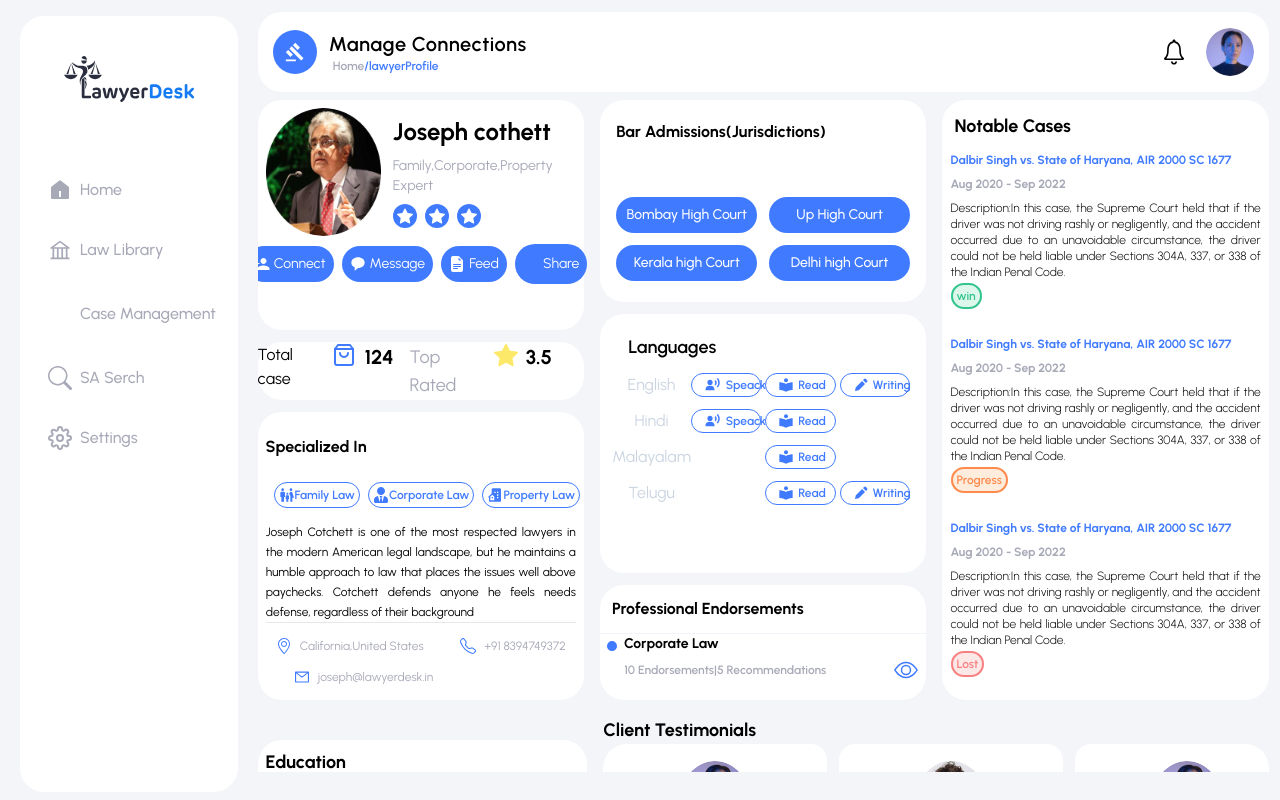
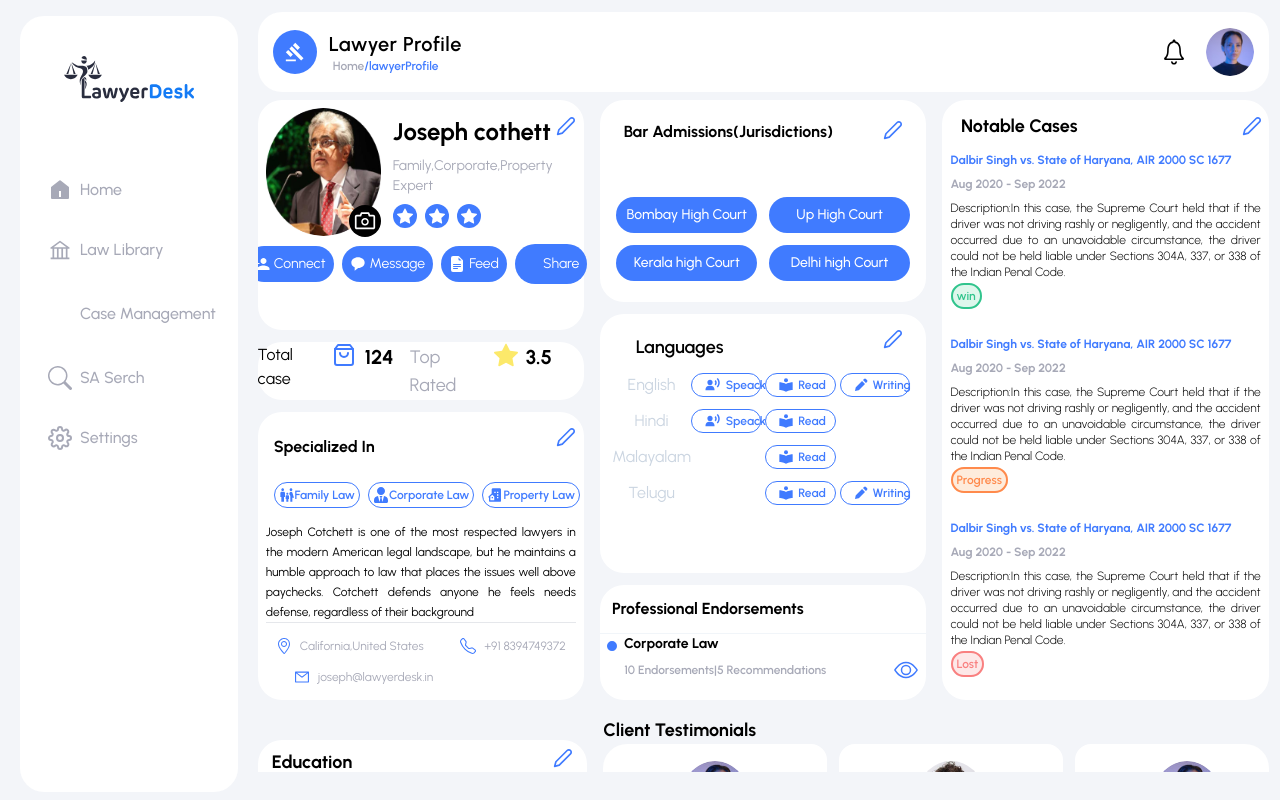
Before and after one commit to MHDRabeeh/lawyerDesk-New, a React app: page /lawyerProfile in a window 1280 px wide. Built offline with nearby package versions, Linux system fonts and the light colour scheme; some icons are missing; the HTML template or start-up script is replaced by a standard one.

Commit message:
update lawyer profile page

```diff
--- a/src/Components/Languages.jsx
+++ b/src/Components/Languages.jsx
@@ -1,5 +1,6 @@
 import React from 'react'
 import { BiSolidUserVoice, BiSolidBookReader, BiSolidPencil } from "react-icons/bi";
+import { LuEdit2 } from "react-icons/lu";
 
 
 
@@ -14,7 +15,11 @@ const Languages = () => {
     ]
     return (
         <div className='w-[90%] h-[97%]'>
+            <div className='w-[95%] flex justify-between mx-auto'>
+
             <p className='font-semibold p-3 text-lg'>Languages</p>
+            <span><LuEdit2 className="text-[#407BFF] text-xl mt-2"/></span>
+            </div>
             <div className='flex flex-col gap-3 justify-evenly items-center'>
                 {langKnowlodge.map((item,i) => (
                     <div key={i} className='grid grid-cols-4 gap-1 justify-around'>
--- a/src/Components/ProfessionalAffiliations.jsx
+++ b/src/Components/ProfessionalAffiliations.jsx
@@ -2,11 +2,16 @@ import React from 'react'
 import image1 from '../assets/image1.jpg'
 import image2 from '../assets/image2.jpg'
 import image3 from '../assets/image3.jpg'
+import { LuEdit2 } from "react-icons/lu";
 
 const ProfessionalAffiliations = () => {
     return (
         <>
+        <div className='w-[95%] flex gap-2 mt-1'>
         <p className="font-bold text-lg">Publications & Media Appearances</p>
+        <span><LuEdit2 className="text-[#407BFF] text-xl" /></span>
+
+        </div>
         <div className=" h-44 w-[79vw] rounded-3xl mt-4 overflow-y-auto scrollbar-hide snapp grid grid-flow-col gap-3 place-items-center">
             {
                 [1, 1, 1, 1, 1, 1, 1, 1, 1].map(() => (
--- a/src/Components/PublicationsMedia.jsx
+++ b/src/Components/PublicationsMedia.jsx
@@ -2,11 +2,19 @@ import React from 'react'
 import image1 from '../assets/image1.jpg'
 import image2 from '../assets/image2.jpg'
 import image3 from '../assets/image3.jpg'
+import { LuEdit2 } from "react-icons/lu";
+
+
 
 const PublicationsMedia = () => {
     return (
         <>
-            <p className="font-bold text-lg">Publications & Media Appearances</p>
+        <div className=' flex gap-2 mt-2'>
+        <p className="font-bold text-lg">Publications & Media Appearances</p>
+        <span><LuEdit2 className="text-[#407BFF] text-xl" /></span>
+
+        </div>
+
             <div className=" h-44 w-[79vw] rounded-3xl mt-4 overflow-y-auto scrollbar-hide snapp grid grid-flow-col gap-3 place-items-center">
                 {
                     [1, 1, 1, 1, 1, 1, 1, 1, 1].map(() => (
--- a/src/Pages/LawyerProfile.jsx
+++ b/src/Pages/LawyerProfile.jsx
@@ -11,22 +11,24 @@ import { FiShoppingBag } from 'react-icons/fi'
 import { LiaGreaterThanSolid } from 'react-icons/lia'
 import Specialized from "../Components/Specialized";
 import { SlLocationPin } from "react-icons/sl";
-import { AiOutlineMail } from "react-icons/ai";
+import { AiOutlineMail, AiOutlineCamera } from "react-icons/ai";
 import Languages from "../Components/Languages";
 import { TbPointFilled } from 'react-icons/tb'
 import NotableCases from "../Components/NotableCases";
 import ClientTestimonials from "../Components/ClientTestimonials";
 import ProfessionalAffiliations from "../Components/ProfessionalAffiliations";
 import PublicationsMedia from "../Components/PublicationsMedia";
+import { LuEdit2 } from "react-icons/lu";
+
 
 
 
 const LawyerProfile = () => {
     const TaskBarData = {
-        title: "Manage Connections",
+        title: "Lawyer Profile",
         path: '/lawyerProfile',
         icon: <MdGavel />,
-        parentPath:'Home'
+        parentPath: 'Home'
     }
     const text1 = "Joseph Cotchett is one of the most respected lawyers in the modern American legal landscape, but he maintains a humble approach to law that places the issues well above paychecks. Cotchett defends anyone he feels needs defense, regardless of their background "
     const ProfileItems = [{ icon: <IoMdPersonAdd />, title: "Connect" }, { icon: <BiSolidMessageRounded />, title: "Message" }, { icon: <BsFileEarmarkTextFill />, title: "Feed" }, { icon: <PiShareFatFill />, title: "Share" },]
@@ -37,11 +39,14 @@ const LawyerProfile = () => {
                     <div className=" h-[75vh] flex flex-col gap-3">
                         <div className="h-[40%] bg-white rounded-3xl">
                             <div className="flex items-center gap-3 p-2">
-                                <div>
+                                <div className="relative">
+                                    <div className="bg-black rounded-full flex justify-center absolute p-1 right-0 top-[97px] border-white">
+                                        <span className=" text-2xl  text-white"><AiOutlineCamera /></span>
+                                    </div>
                                     <ProfilePhoto image={avatar} size={`h-32 w-32`} />
                                 </div>
                                 <div className="flex flex-col gap-2 ">
-                                    <div><p className="text-2xl font-bold">Joseph cothett</p></div>
+                                    <div className="flex justify-between"><p className="text-2xl font-bold ">Joseph cothett</p> <span><LuEdit2 className="text-[#407BFF] text-xl" /></span> </div>
                                     <div><p className="text-sm text-[#A7A9B7]">Family,Corporate,Property Expert</p></div>
                                     <div className="flex gap-2 "><StarRating /></div>
                                 </div>
@@ -65,7 +70,8 @@ const LawyerProfile = () => {
 
 
                         <div className="h-[50%] bg-white rounded-3xl flex flex-col  justify-evenly ">
-                            <p className="p-2 font-bold ">Specialized In</p>
+                            <div className="flex justify-between w-[95%] mx-auto"> <p className="p-2 font-bold ">Specialized In</p><span><LuEdit2 className="text-[#407BFF] text-xl" /></span></div>
+
                             <div className="flex gap-2 justify-start ml-4">
                                 <Specialized />
                             </div>
@@ -83,7 +89,11 @@ const LawyerProfile = () => {
                     <div className="h-[75vh] flex flex-col gap-3">
                         <div className="bg-white h-[35%] rounded-3xl grid place-items-center">
                             <div className="w-[90%] mx-auto flex flex-col justify-between h-[80%] ">
-                                <p className="font-bold">Bar Admissions(Jurisdictions)</p>
+                                <div className="flex w-[95%] mx-auto justify-between">
+
+                                    <p className="font-bold">Bar Admissions(Jurisdictions)</p>
+                                    <span><LuEdit2 className="text-[#407BFF] text-xl" /></span>
+                                </div>
                                 <div className="grid grid-cols-2 gap-3">
                                     <div className="bg-[#407BFf] text-white p-2 rounded-3xl text-sm font-medium text-center">Bombay High Court</div>
                                     <div className="bg-[#407BFf] text-white p-2 rounded-3xl text-sm font-medium text-center">Up High Court</div>
@@ -107,8 +117,10 @@ const LawyerProfile = () => {
                         </div>
                     </div>
                     <div className="bg-white h-[75vh] rounded-3xl  ">
-                        <div>
+                        <div className="w-[96%] flex justify-between mx-auto items-center">
                             <p className="p-3 font-bold text-lg">Notable Cases</p>
+                            <span><LuEdit2 className="text-[#407BFF] text-xl" /></span>
+
                         </div>
 
                         <div className="grid  grid-cols-1 w-[95%] h-[90%] mx-auto gap-3 justify-evenly">
@@ -119,7 +131,10 @@ const LawyerProfile = () => {
                 <div className="flex  gap-4 mt-4" >
 
                     <div className=" w-1/3 rounded-3xl bg-white h-48 mt-6 p-2">
-                        <p className="font-bold text-lg">Education</p>
+                        <div className="flex w-[96%] justify-between mx-auto">
+                            <p className="font-bold text-lg">Education</p>
+                            <span><LuEdit2 className="text-[#407BFF] text-xl" /></span>
+                        </div>
                         <div>
                             <div className="flex items-center"><span className=" text-[#407BFf] text-3xl"><TbPointFilled /></span> <p className="text-xs font-bold">University of San Francisco school of law</p>
 
@@ -147,11 +162,15 @@ const LawyerProfile = () => {
 
                 <ProfessionalAffiliations />
                 <PublicationsMedia />
-                <p className="font-bold text-lg mt-4">Personal Interests </p>
+                <div className="flex gap-2 items-center">
+
+                    <p className="font-bold text-lg mt-4">Personal Interests </p>
+                    <span><LuEdit2 className="text-[#407BFF] text-xl mt-2" /></span>
+                </div>
 
                 <div className="w-56 flex gap-2">
                     {
-                        ["Reading" ,"History" ,"Travel","Sports"].map((item)=>(
+                        ["Reading", "History", "Travel", "Sports"].map((item) => (
                             <div className="flex gap-1 items-center p-2 bg-[#407BFF] rounded-3xl text-white"> <span className="text-sm">{item}</span></div>
                         ))
                     }
```
